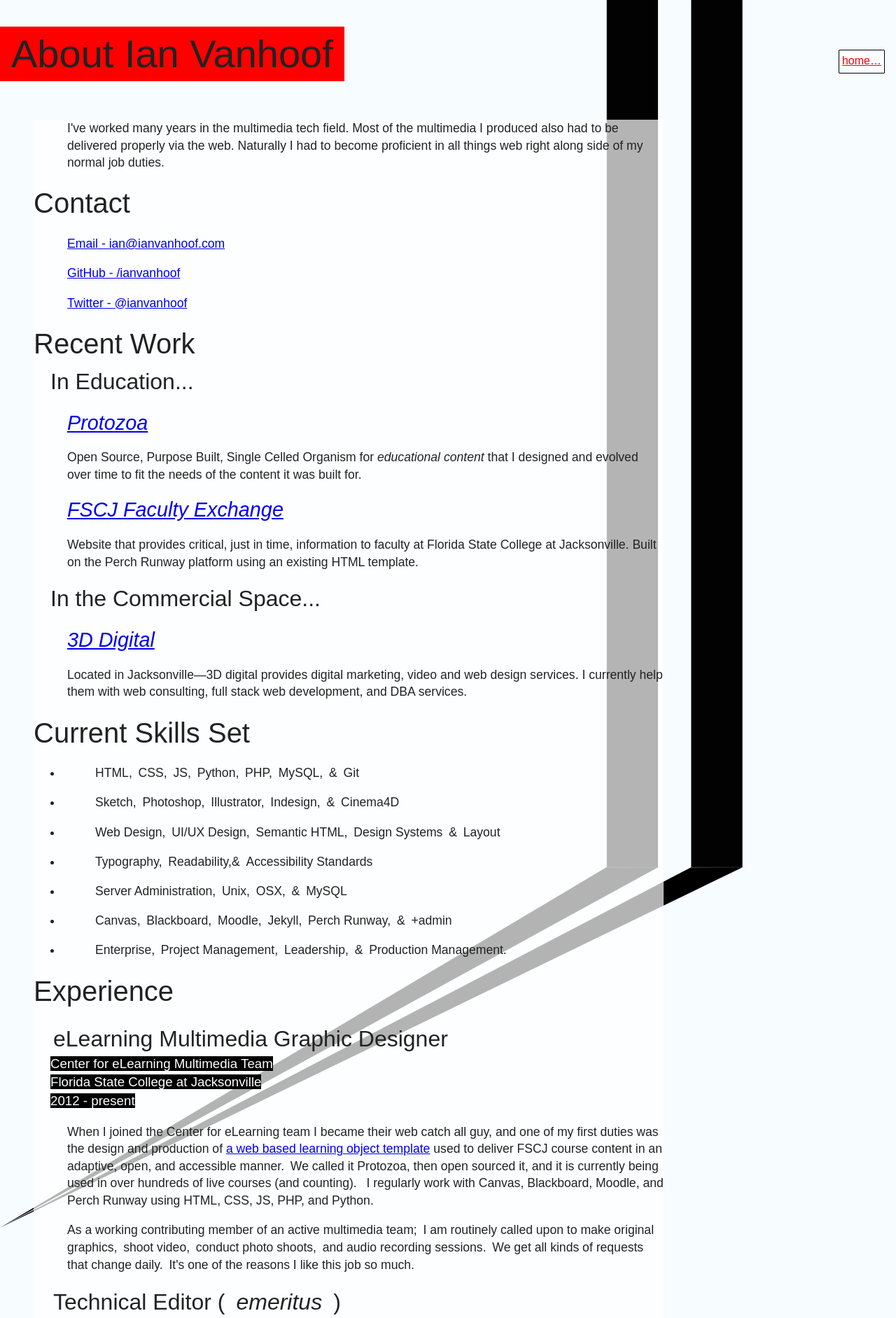
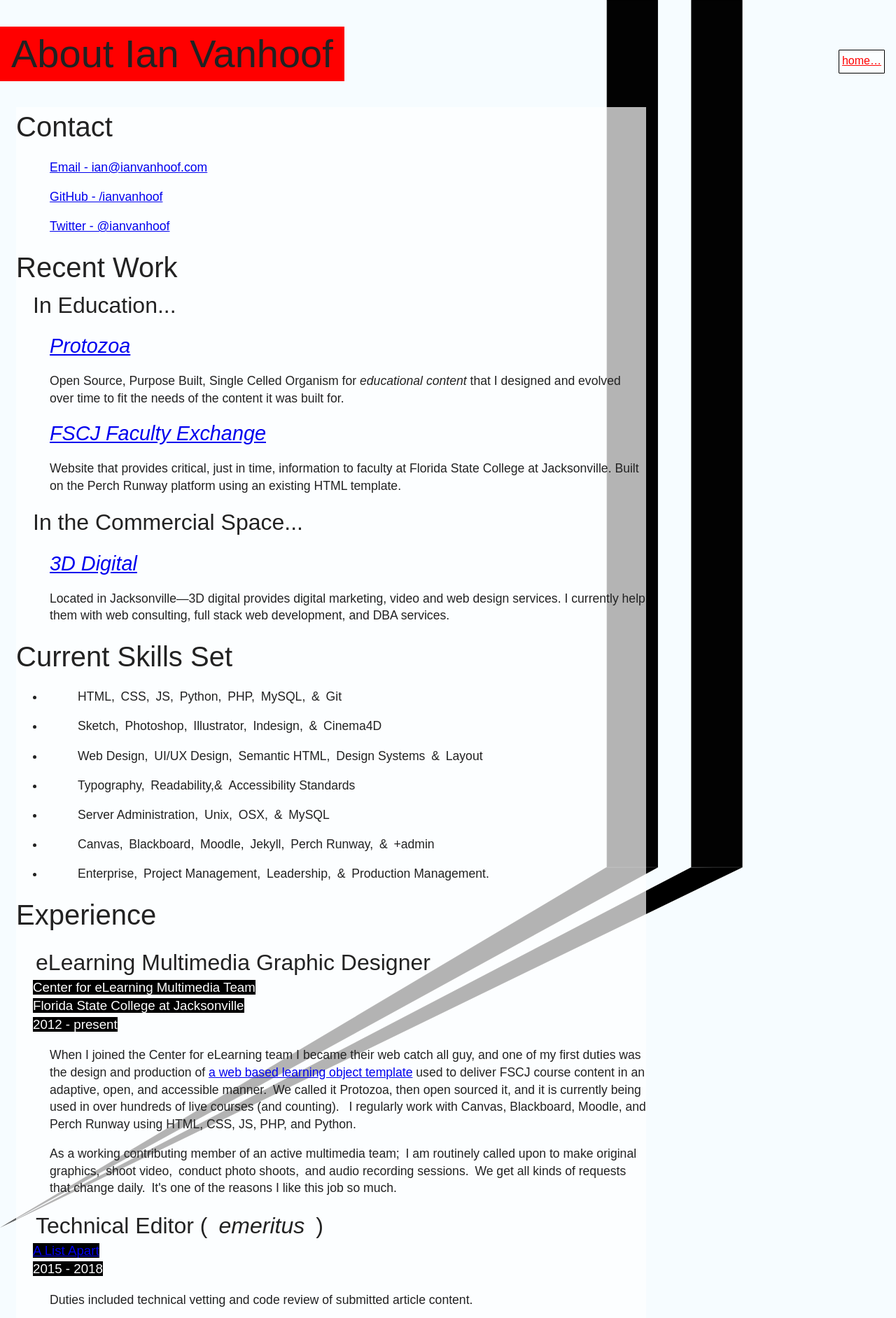
Before and after one commit to ianvanhoof/ianvanhoof.github.io, a Jekyll site: the page built from about-me.html, in a window 1280 px wide. Shown: the top 1883 px of the page at 70% size. Built offline with Jekyll 4.4.1, drawn with Linux system fonts in a browser that asks for light colours; some web fonts are replaced.

Commit message:
- getting the sizing right with mobile first in mind. - still messing around with fonts.

```diff
--- a/about-me.html
+++ b/about-me.html
@@ -3,10 +3,7 @@
 button: home
 ---
 <div id="about-me-page">
-    <p>
-        I've worked many years in the multimedia tech field. Most of the multimedia I produced also had to be delivered properly via the web. Naturally I had to become proficient in all things web right along side of my normal job duties.
-    </p>
-    <section id="contact">
+ <section id="contact">
         <h2>Contact</h2>
         <a href="mailto:ian@ianvanhoof.com?Subject=Reaching%20out" "email me">
             <p>
--- a/assets/main-ian.scss
+++ b/assets/main-ian.scss
@@ -115,7 +115,8 @@
     background-repeat: no-repeat;
 }
 body,p,li{
-   font-family: monotype-grotesque, sans-serif;
+   font-family: "Forza A", "Forza B", sans-serif;
+   font-style:normal;
    font-weight: 400;
 
 }
@@ -151,7 +152,8 @@
     padding:1rem;
 }
 #wrapper{
-
+    width:98%;
+    margin-left:1.8%;
     background-color: rgba(255, 255, 255, .7);
     max-width:900px;
 }
@@ -176,10 +178,7 @@
     font-size:1.8103rem;
     margin-bottom: .5rem;
 }
-#wrapper{
-    width:100%;
-    margin-left: 3rem;
-}
+
 .post-meta{
     text-indent:0;
 
@@ -197,7 +196,9 @@
     left:0;
 }
 #header>h1{
-    font-family: "Forza-Light","Forza Light", monotype-grotesque-condensed, sans-serif;
+    font-family: "Forza A" ,"Forza B",monotype-grotesque-condensed, sans-serif;
+    font-style:normal;
+    font-weight: 300;
     width:auto;
     background-color: red;
     padding:0 1rem;
@@ -217,8 +218,12 @@
     border-radius: 1px;
 }
 h1,h2,h3,h4,h5,h6{
-    font-family: monotype-grotesque, sans-serif;
+    font-family: "Forza A", "Forza B", sans-serif;
     font-weight: 300;
+    font-style:normal;
+}
+.post-link{
+    font-style: italic
 }
 .post-meta{
     font-size:.85rem;
```
